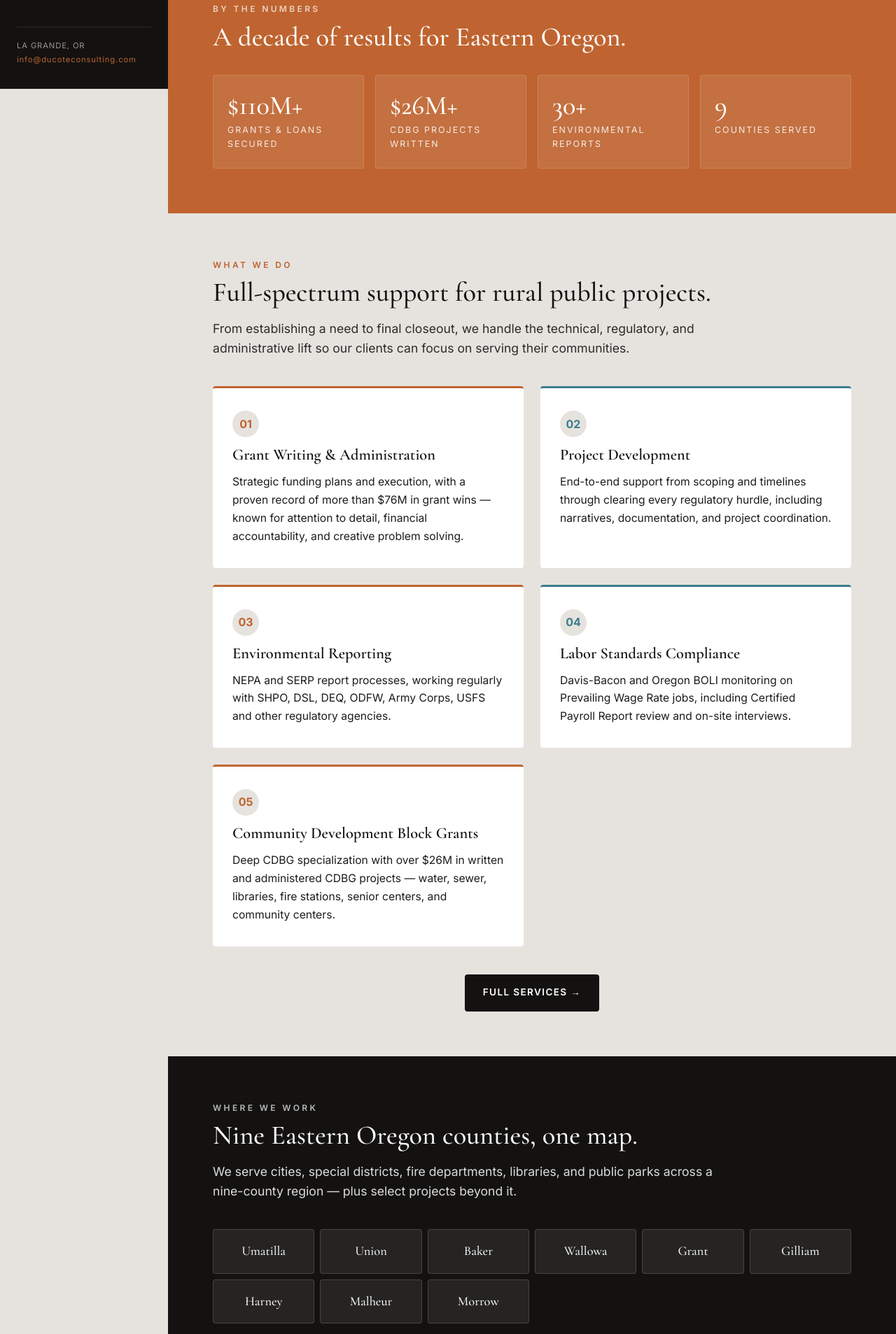
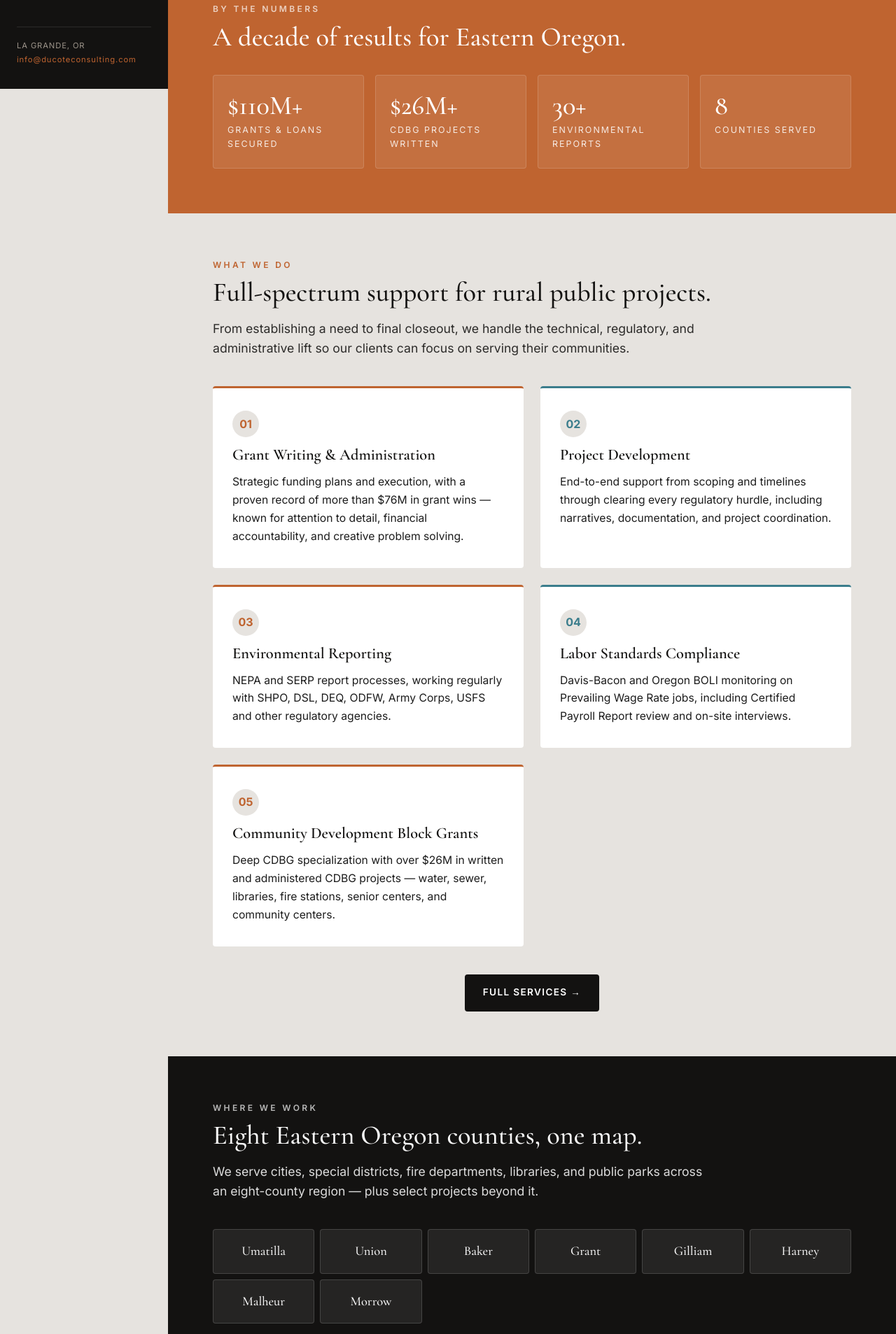
Before and after one commit to shellcorpnet/ducote-site, a plain HTML site: page index.html in a window 1280 px wide. Shown: the part 673-2580 px from the top of the page at 70% size. Drawn offline with nearby package versions, Linux system fonts and the light colour scheme.

Commit message:
Remove Wallowa County from service area (eight counties)
Co-Authored-By: Claude Opus 5.5 <noreply@anthropic.com>

```diff
--- a/index.html
+++ b/index.html
@@ -53,7 +53,7 @@
         <div class="stat"><p class="stat__n">$110M+</p><p class="stat__l">Grants &amp; loans secured</p></div>
         <div class="stat"><p class="stat__n">$26M+</p><p class="stat__l">CDBG projects written</p></div>
         <div class="stat"><p class="stat__n">30+</p><p class="stat__l">Environmental reports</p></div>
-        <div class="stat"><p class="stat__n">9</p><p class="stat__l">Counties served</p></div>
+        <div class="stat"><p class="stat__n">8</p><p class="stat__l">Counties served</p></div>
       </div>
     </section>
 
@@ -78,14 +78,13 @@
     <section class="section--ink">
       <div class="section__header">
         <p class="section__eyebrow">Where we work</p>
-        <h2 class="section__title">Nine Eastern Oregon counties, one map.</h2>
-        <p class="section__lede">We serve cities, special districts, fire departments, libraries, and public parks across a nine-county region — plus select projects beyond it.</p>
+        <h2 class="section__title">Eight Eastern Oregon counties, one map.</h2>
+        <p class="section__lede">We serve cities, special districts, fire departments, libraries, and public parks across an eight-county region — plus select projects beyond it.</p>
       </div>
       <div class="counties">
         <div class="county">Umatilla</div>
         <div class="county">Union</div>
         <div class="county">Baker</div>
-        <div class="county">Wallowa</div>
         <div class="county">Grant</div>
         <div class="county">Gilliam</div>
         <div class="county">Harney</div>
```
Also changed, not shown: portfolio.html (+2 -3 lines).
